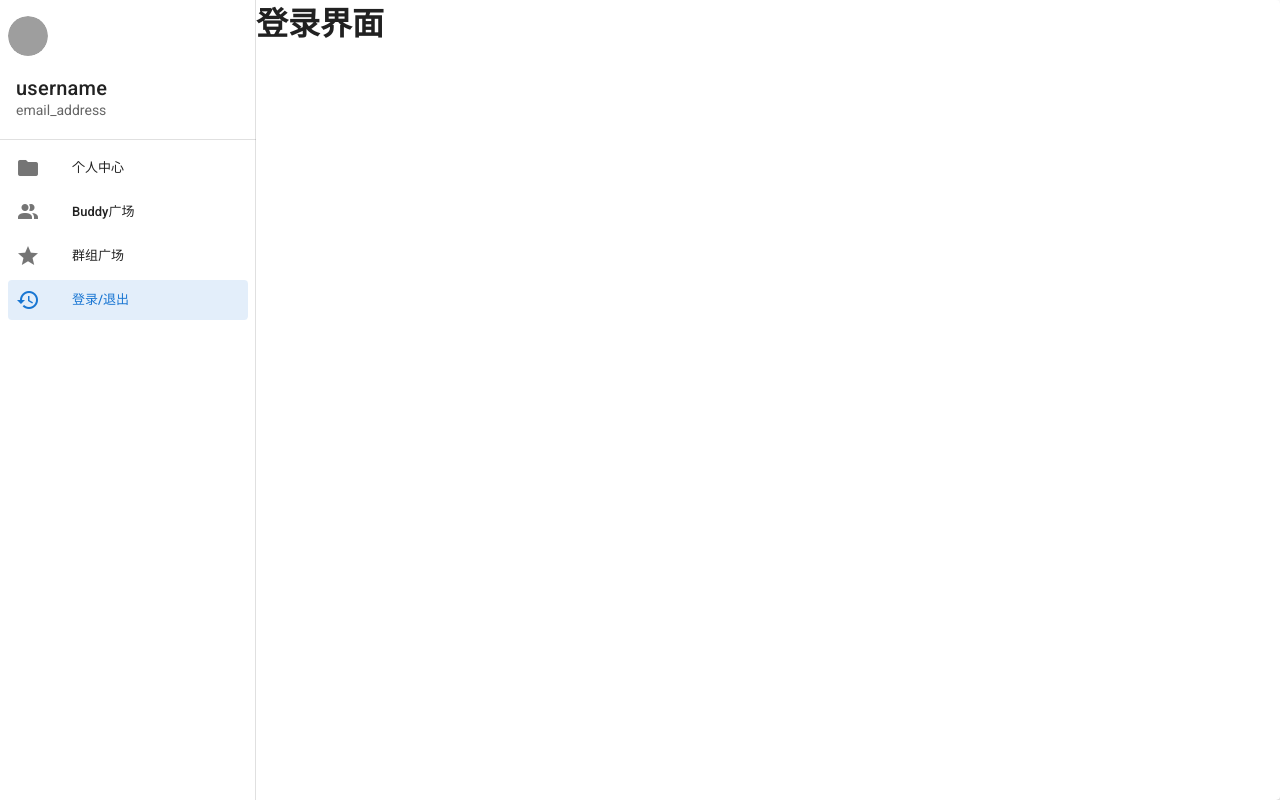
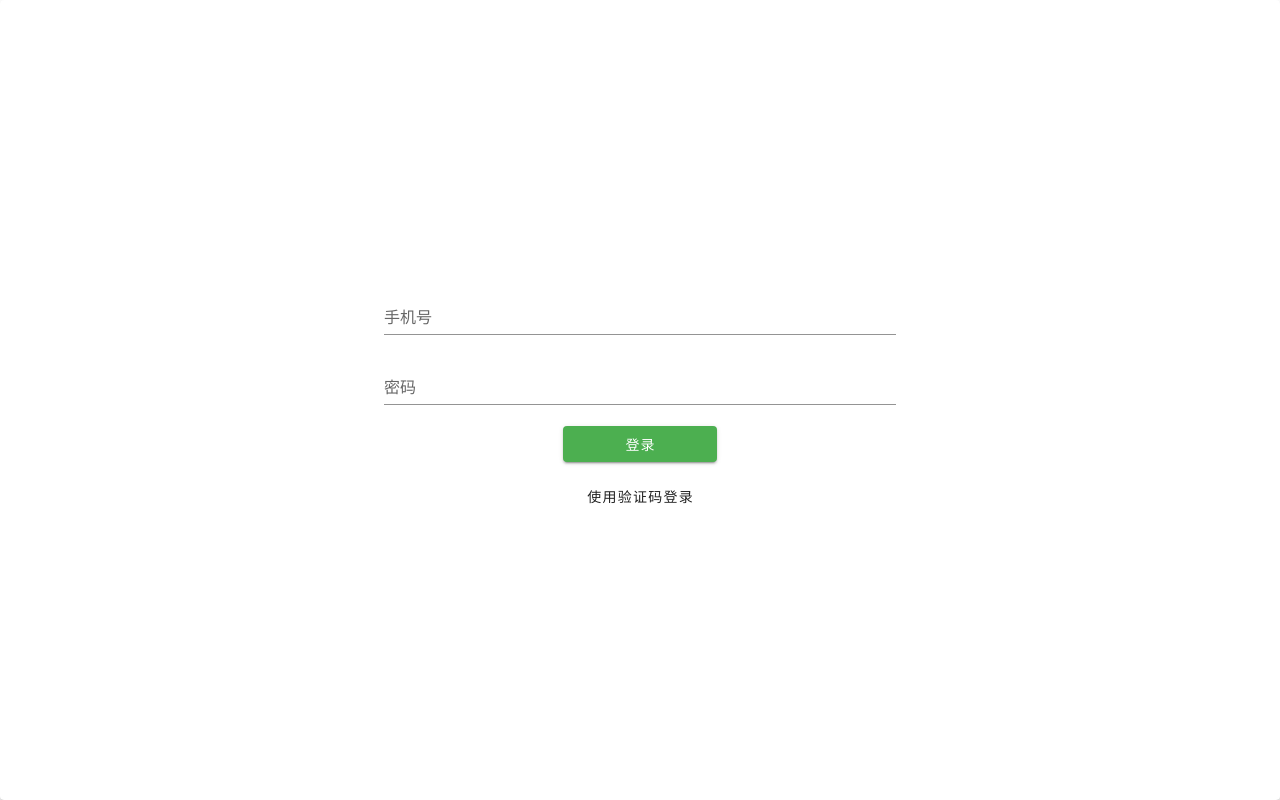
Before and after one commit to TomSawyer2/Buddy, a Vue app: page /login in a window 1280 px wide. Built offline with nearby package versions, Linux system fonts and the light colour scheme; grey boxes are pictures that could not be loaded.

Commit message:
feat:增加登录功能。

```diff
--- a/src/App.vue
+++ b/src/App.vue
@@ -2,7 +2,6 @@
   <v-app>
     <v-main>
       <v-card style="display: flex;">
-        <SideBar />
         <router-view />
       </v-card>
     </v-main>
@@ -11,13 +10,13 @@
 
 <script lang="ts">
 import Vue from "vue";
-import SideBar from "./components/SideBar/SideBar.vue";
+// import SideBar from "./components/SideBar/SideBar.vue";
 
 export default Vue.extend({
   name: "App",
   components: {
     // HelloWorld,
-    SideBar,
+    // SideBar,
   },
   data: () => ({
     //
--- a/src/components/SideBar/SideBar.vue
+++ b/src/components/SideBar/SideBar.vue
@@ -50,14 +50,14 @@ export default Vue.extend({
       pageHeight: 100,
       selectedItem: 0,
       items: [
-        { text: "个人中心", icon: "mdi-folder", route: "/about" },
+        { text: "个人中心", icon: "mdi-home", route: "/about" },
         {
           text: "Buddy广场",
           icon: "mdi-account-multiple",
           route: "/buddySquare",
         },
-        { text: "群组广场", icon: "mdi-star", route: "/teamSquare" },
-        { text: "登录/退出", icon: "mdi-history", route: "/login" },
+        { text: "群组广场", icon: "mdi-vector-square", route: "/teamSquare" },
+        { text: "退出", icon: "mdi-account-off", route: "/login" },
         // 这里可以拓展
       ],
     };
--- a/src/router/index.ts
+++ b/src/router/index.ts
@@ -5,11 +5,13 @@ import Home from "../views/Home.vue";
 Vue.use(VueRouter);
 
 const routes: Array<RouteConfig> = [
+
   {
-    path: "/home",
+    path: "/",
     name: "Home",
     component: Home,
-  },
+    meta: { requiresAuth: true }, // 添加表示需要验证
+    children:[
       {
         path: "/about",
         name: "About",
@@ -18,11 +20,6 @@ const routes: Array<RouteConfig> = [
         // which is lazy-loaded when the route is visited.
         component: () =>
           import(/* webpackChunkName: "about" */ "../views/About.vue"),
-  },
-  {
-    path: "/login",
-    name: "Login",
-    component: () => import("../views/Login.vue"),
       },
       {
         path: "/buddySquare",
@@ -34,6 +31,13 @@ const routes: Array<RouteConfig> = [
         name: "teamSquare",
         component: () => import("../views/teamSquare.vue"),
       },
+    ]
+  },
+  {
+    path: "/login",
+    name: "Login",
+    component: () => import("../views/Login.vue"),
+  },
 ];
 
 const router = new VueRouter({
--- a/src/store/index.ts
+++ b/src/store/index.ts
@@ -4,7 +4,9 @@ import Vuex from "vuex";
 Vue.use(Vuex);
 
 export default new Vuex.Store({
-  state: {},
+  state: {
+    isLogin: false
+  },
   mutations: {},
   actions: {},
   modules: {},
--- a/src/views/Home.vue
+++ b/src/views/Home.vue
@@ -1,13 +1,24 @@
 <template>
-  <!-- <hello-world /> -->
-  <div></div>
+  <div style="display: flex;">
+    <SideBar />
+    <router-view />
+  </div>
 </template>
 
 <script lang="ts">
 import Vue from "vue";
+import SideBar from "../components/SideBar/SideBar.vue";
 
 export default Vue.extend({
   name: "Home",
-  components: {},
+  components: {
+    SideBar
+  },
+  mounted () {
+    console.log(this.$store.state.isLogin)
+    if (!this.$store.state.isLogin) {
+      this.$router.push({path: '/login'})
+    }
+  }
 });
 </script>
--- a/src/views/Login.vue
+++ b/src/views/Login.vue
@@ -1,5 +1,168 @@
 <template>
-  <div>
-    <h1>登录界面</h1>
+  <div
+    v-bind:style="{ height: pageHeight + 'px' }"
+    style="
+      display: flex;
+      flex-direction: row;
+      width: 100%;
+      justify-content: center;
+      align-items: center;
+    "
+  >
+    <v-form ref="form" v-model="valid" lazy-validation style="width: 40%">
+      <v-text-field
+        v-model="phoneNumber"
+        :rules="phoneNumberRules"
+        label="手机号"
+        required
+      ></v-text-field>
+      <v-text-field
+        v-model="password"
+        :rules="passwordRules"
+        label="密码"
+        required
+        v-if="passwordLogin"
+      ></v-text-field>
+      <v-text-field
+        v-model="verifyCode"
+        label="验证码"
+        :rules="verifyCodeRules"
+        required
+        v-if="verifyCodeLogin"
+      ></v-text-field>
+
+      <div style="display: flex; justify-content: center">
+        <v-btn
+          :disabled="!valid"
+          color="success"
+          @click="login"
+          v-if="passwordLogin"
+          style="width: 30%"
+        >
+          登录
+        </v-btn>
+        <v-btn
+          :disabled="!valid"
+          color="success"
+          @click="login"
+          class="mr-6"
+          v-if="verifyCodeLogin"
+          style="width: 30%"
+        >
+          登录
+        </v-btn>
+        <v-btn
+          :disabled="btnDisabled"
+          v-if="verifyCodeLogin"
+          color="warning"
+          @click="getVerifyCode"
+          style="width: 30%"
+        >
+          {{ codeStatus }}
+        </v-btn>
+      </div>
+      <div class="selectBtn">
+      <v-btn text @click="changeWayToLogin" class="mt-4">
+        {{selectBtnText}}
+      </v-btn>
+      </div>
+    </v-form>
   </div>
 </template>
+
+<script>
+export default {
+  data: () => ({
+    valid: true,
+    phoneNumber: "",
+    phoneNumberRules: [
+      (v) => !!v || "请输入手机号",
+      (v) => (v && v.length == 11) || "请输入正确的手机号",
+    ],
+    password: "",
+    passwordRules: [
+      (v) => !!v || "请输入内容",
+      // v => /.+@.+\..+/.test(v) || '请输入正确的密码',
+    ],
+    verifyCodeRules: [(v) => !!v || "请输入内容"],
+    verifyCode: "",
+    passwordLogin: 1, // 采用密码登录
+    verifyCodeLogin: 0, // 采用验证码登录
+    codeStatus: "获取验证码", // 获取验证码按钮的文字
+    btnDisabled: false, // 获取验证码按钮是否可用
+    countdown: 60, // 倒计时秒数
+    count: "", // 倒计时
+    timer: null,
+    selectBtnText: "使用验证码登录",
+    pageHeight: 0,
+  }),
+  mounted () {
+    this.valid = true
+    // 自动调节组件高度
+    this.pageHeight = document.documentElement.clientHeight;
+    console.log(this.pageHeight);
+  },
+  methods: {
+    login() {
+      this.$refs.form.validate();
+      //清除验证码的计时器
+      this.btnDisabled = false;
+      clearInterval(this.timer);
+      this.timer = null;
+      this.codeStatus = "获取验证码";
+      this.$store.state.isLogin = true;
+      this.$router.push({path: '/'})
+      console.log(
+        "登录!" +
+          "phoneNumber:" +
+          this.phoneNumber +
+          " password:" +
+          this.password
+      );
+    },
+    changePassword() {
+      this.$refs.form.resetValidation();
+    },
+    getVerifyCode() {
+      if (this.phoneNumber && this.phoneNumber.length == 11) {
+        console.log("等待验证码...");
+        this.codeStatus = "60s后再次发送";
+        this.btnDisabled = true;
+
+        const TIME_COUNT = 60;
+        if (!this.timer) {
+          this.count = TIME_COUNT;
+          this.btnDisabled = true;
+          this.timer = setInterval(() => {
+            if (this.count > 0 && this.count <= TIME_COUNT) {
+              this.count--;
+              this.codeStatus = this.count + "s后再次发送";
+            } else {
+              this.btnDisabled = false;
+              clearInterval(this.timer);
+              this.timer = null;
+              this.codeStatus = "获取验证码";
+            }
+          }, 1000);
+        }
+      }
+    },
+    changeWayToLogin () {
+      this.passwordLogin = !this.passwordLogin
+      this.verifyCodeLogin = !this.verifyCodeLogin
+      if (this.passwordLogin) {
+        this.selectBtnText = "使用验证码登录"
+      } else {
+        this.selectBtnText = "使用密码登录"
+      }
+    }
+  },
+};
+</script>
+
+<style>
+.selectBtn {
+  display: flex;
+  justify-content: center;
+}
+</style>
```
Also changed, not shown: src/components/SideBar/README.md, 1 other file (tests, documents, lock files or other folders). Lines whose indentation alone changed are shown as unchanged.
